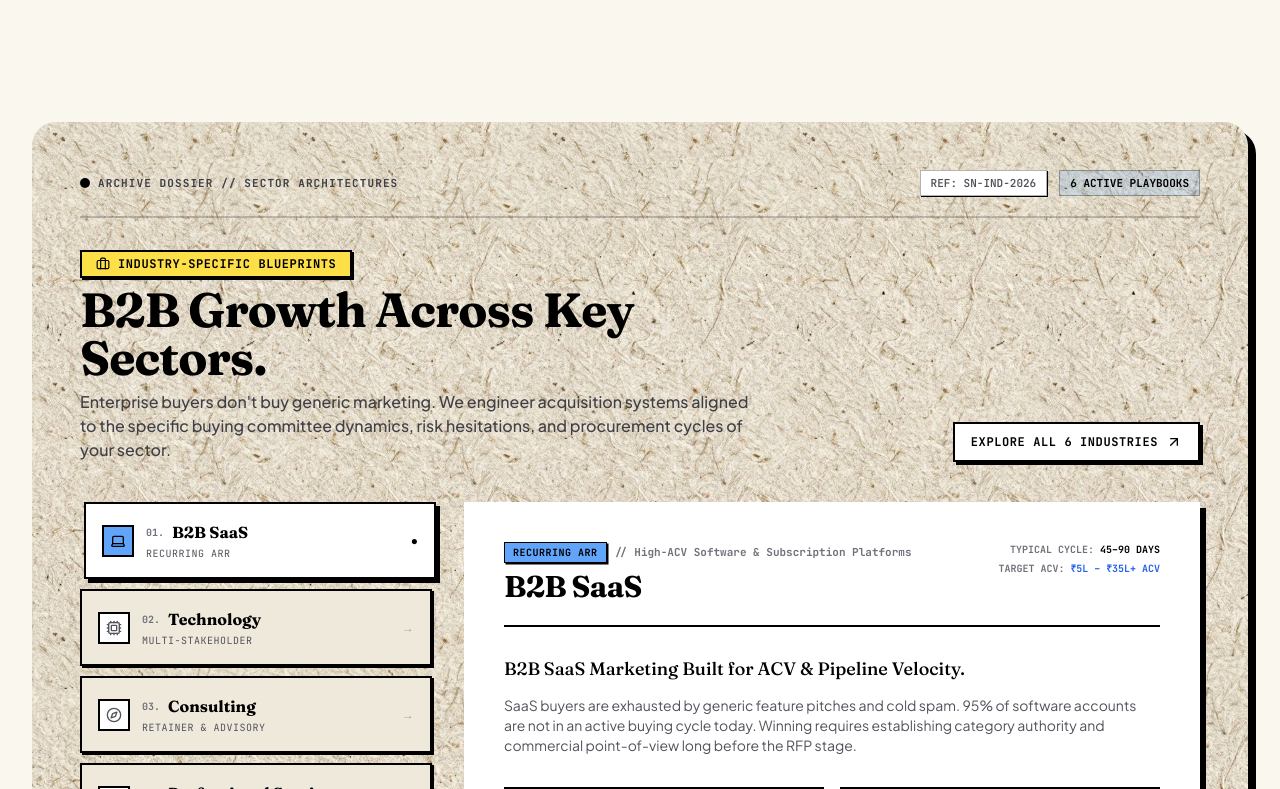
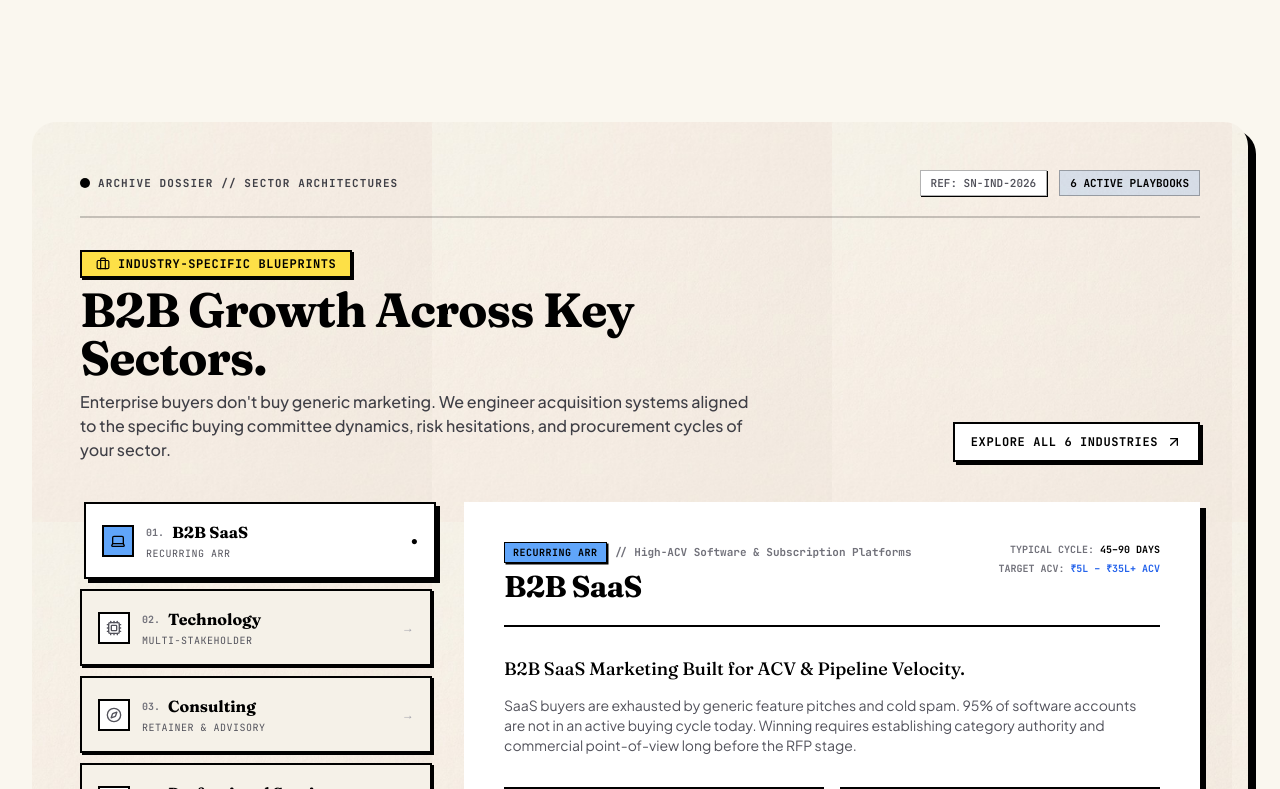
Before and after one commit to Kamu08/Saini-Nexus, a Next.js app: page / in a window 1280 px wide. Shown: the part 7331-8120 px from the top of the page. Built offline with nearby package versions, Linux system fonts and the light colour scheme.

Commit message:
feat: use subtle smooth light ivory fine-art paper texture with minimal grain

```diff
--- a/src/components/SectorCarousel.tsx
+++ b/src/components/SectorCarousel.tsx
@@ -61,11 +61,11 @@ export function SectorCarousel() {
       {/* Vintage drafting paper background with texture & borders */}
       {/* ========================================================= */}
       <div
-        className="bg-[#F6F3EB] border-3 border-black rounded-none sm:rounded-3xl p-6 sm:p-10 lg:p-12 shadow-[8px_8px_0px_#000000] space-y-8 relative overflow-hidden"
+        className="bg-[#FAF7EF] border-3 border-black rounded-none sm:rounded-3xl p-6 sm:p-10 lg:p-12 shadow-[8px_8px_0px_#000000] space-y-8 relative overflow-hidden"
         style={{
           backgroundImage: "url('/textures/paper-texture.jpg')",
           backgroundRepeat: "repeat",
-          backgroundSize: "500px 500px",
+          backgroundSize: "400px 400px",
         }}
       >
 
@@ -138,7 +138,7 @@ export function SectorCarousel() {
                   className={`w-full text-left p-3.5 sm:p-4 rounded-none transition-all flex items-center justify-between border-2 border-black cursor-pointer shrink-0 min-w-[240px] lg:min-w-0 ${
                     isSelected
                       ? "bg-white text-black shadow-[4px_4px_0px_#000000] translate-x-1"
-                      : "bg-[#EFE9DC] text-zinc-700 hover:bg-white/80 hover:text-black shadow-[2px_2px_0px_#000000]"
+                      : "bg-[#F5F1E8] text-zinc-700 hover:bg-white hover:text-black shadow-[2px_2px_0px_#000000]"
                   }`}
                 >
                   <div className="flex items-center gap-3">
```
Also changed, not shown: public/textures/paper-texture.jpg.
